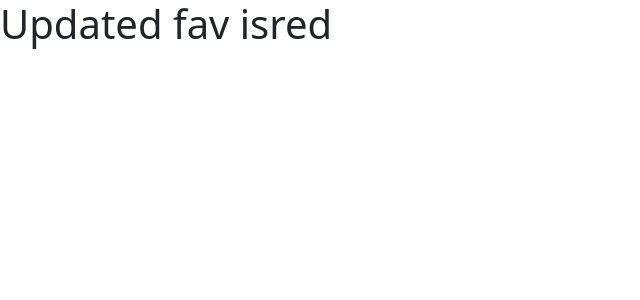
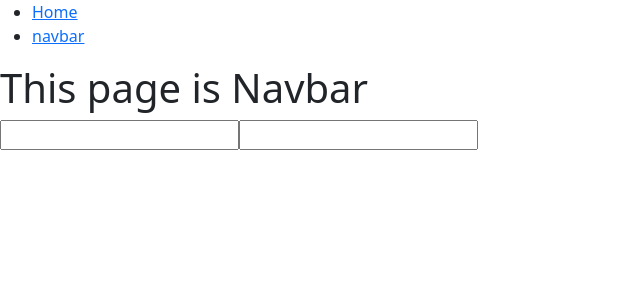
Before and after one commit to vinodnaidurasineni/React-topics, a React (Create React App) app: page /navbar in a window 1280 px wide. Shown: the top 300 px of the page, without its empty margins (0-640 px from the left). Built offline with nearby package versions, Linux system fonts and the light colour scheme.

Commit message:
Updated router, Functional componnet, Events

```diff
--- /dev/null
+++ b/src/Router.js
@@ -0,0 +1,29 @@
+import React from "react";
+import { BrowserRouter as Router, Route, Link,  Routes } from "react-router-dom"
+import NavbarComponent from "./class-component/navbar";
+import Home from "./functional-components/home";
+
+class RouterLink extends React.Component {
+
+    render() {
+        return (
+            <Router>
+                <ul>
+                    <li>
+                        <Link to="/home">Home</Link>
+                    </li>
+                    <li>
+                        <Link to="/navbar">navbar</Link>
+                    </li>
+                </ul>
+                <Routes>
+                    <Route exact path="/home" element={<Home/>}></Route>
+                    <Route exact path="/navbar" element={<NavbarComponent/>}></Route>
+                </Routes>
+            </Router>
+
+        )
+    }
+}
+
+export default RouterLink;
--- /dev/null
+++ b/src/class-component/navbar.js
@@ -0,0 +1,50 @@
+import React from "react";
+
+
+class NavbarComponent extends React.Component{
+
+    constructor() {
+        super();
+        this.state= {
+            page: "Navbar" ,
+            name:'',
+            place:'',
+            signup:{
+                username:'',
+                dob:''
+            },
+            login:{
+                username:'',
+                password:''
+            }
+
+           }
+     this.handleChange = this.handleChange.bind(this);
+    }
+
+
+
+    handleChange(event){
+        console.log(this.state);
+        console.log(event.target.value)
+        console.log(event.target.id)
+        console.log(event);
+
+        this.setState({ signup:{...this.state.signup,[event.target.id]:event.target.value}},()=>{
+            console.log("data")
+        });
+    }
+
+    render() {
+        return (
+            <div>
+            <h1> This page is {this.state.page}</h1>
+            <input type="text"  name="name" id="username" value={this.state.signup.username}  onChange={this.handleChange}/>
+            <input type="text"  name="dob" id="dob" value={this.state.signup.dob}  onChange={this.handleChange}></input>
+            </div>
+        )
+    }
+
+
+}
+export default NavbarComponent;
--- /dev/null
+++ b/src/functional-components/home.js
@@ -0,0 +1,20 @@
+import { useEffect, useLayoutEffect, useState } from "react";
+
+const Home=(props)=>{
+
+    useEffect(() => {
+        console.log('mount it!');
+    }, []);
+
+    const [name, setName]=useState('vinod');
+    const [count, setCount]=useState(0);
+
+    const data=useState("some data");
+    console.log(data[0],data[1]);
+
+    console.log(props);
+    return <div><h1>Home Page {name}</h1><button onClick={()=>{setName('naidu '+count);setCount(count+1)}}>click</button></div>
+}
+
+
+export default Home
--- a/src/index.js
+++ b/src/index.js
@@ -9,6 +9,7 @@ import StateUsage from './StateUsage';
 import PropsUsageComp from './PropsUsage';
 import Parent from './parentComp';
 import LcmComp from './LCM';
+import RouterLink from './Router';
 // let name="test"
 // let sample=<React.Fragment><h1>
 //   started react {}</h1><h2>name</h2></React.Fragment>
@@ -20,7 +21,7 @@ ReactDOM.render(
     //<StateUsage/>,
     //<PropsUsageComp name="Jane" greeting="Morning"/>,
     //<Parent/>,
-    <LcmComp/>,
+    <RouterLink/>,
   document.getElementById('root')
 );
 
```
